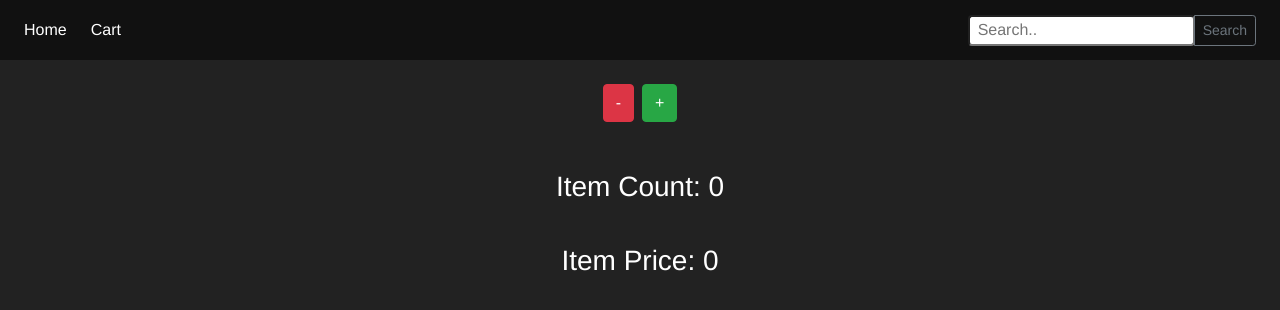
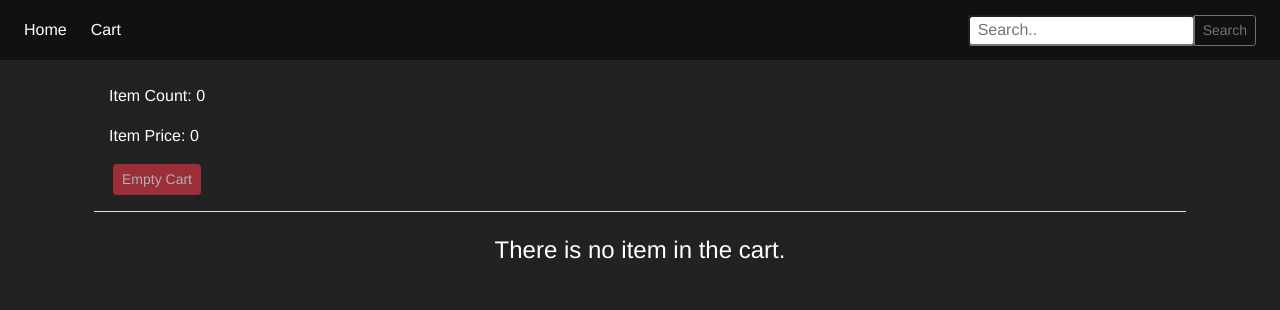
Before and after one commit to pserleung119/vuex_sample_app, a Vue app: page /cart in a window 1280 px wide. Shown: the top 310 px of the page. Built offline with nearby package versions, Linux system fonts and the light colour scheme.

Commit message:
add empty cart feature

```diff
--- a/src/store/modules/cart.js
+++ b/src/store/modules/cart.js
@@ -35,6 +35,9 @@ const actions = {
   },
   deleteItem ({ commit }, index = null) {
     commit('deleteItem', index)
+  },
+  emptyCart({ commit }) {
+    commit('emptyCart')
   }
 }
 
@@ -48,6 +51,9 @@ const mutations = {
     } else {
       state.items.pop()
     }
+  },
+  emptyCart (state) {
+    state.items = []
   }
 }
 
--- a/src/view/Cart.vue
+++ b/src/view/Cart.vue
@@ -1,14 +1,20 @@
 <template>
   <div class="container p-4">
-    <div class="mb-5">
-      <button class="btn btn-danger mr-1" @click="deleteItem()">-</button>
-      <button class="btn btn-success ml-1" @click="addItem()">+</button>
+
+    <div class="d-flex justify-content-between align-items-center mb-4 border-bottom">
+      <div class="col text-left">
+        <p class="text-white text-left">Item Count: {{ itemCount.toLocaleString() }}</p>
+        <p class="text-white text-left">Item Price: {{ totalPrice.toLocaleString() }}</p>
+        <button class="btn btn-sm btn-danger ml-1 mb-3" @click="emptyCart()" :disabled="itemCount == 0">Empty Cart</button>
+      </div>
     </div>
 
-    <h3 class="text-white mb-4">Item Count: {{ itemCount.toLocaleString() }}</h3>
-    <h3 class="text-white mb-4">Item Price: {{ totalPrice.toLocaleString() }}</h3>
-    <div class="col d-flex flex-column justify-content-center">
+    <div class="col d-flex flex-column justify-content-center" v-if="itemCount > 0">
       <CartItems v-for="(item, index) in items" v-bind:key="index" :item="item" :index="index"/>
+    </div>
+
+    <div class="col d-flex flex-column justify-content-center" v-else>
+      <h4 class="text-white">There is no item in the cart.</h4>
     </div>
   </div>
 </template>
@@ -33,11 +39,10 @@ export default {
     }
   },
   methods: {
-    deleteItem() {
-      this.$store.dispatch('deleteItem')
-    },
-    addItem() {
-      this.$store.dispatch('addItem')
+    emptyCart() {
+      if (window.confirm('Are you sure?')) {
+        this.$store.dispatch('emptyCart')
+      }
     }
   }
 }
```
